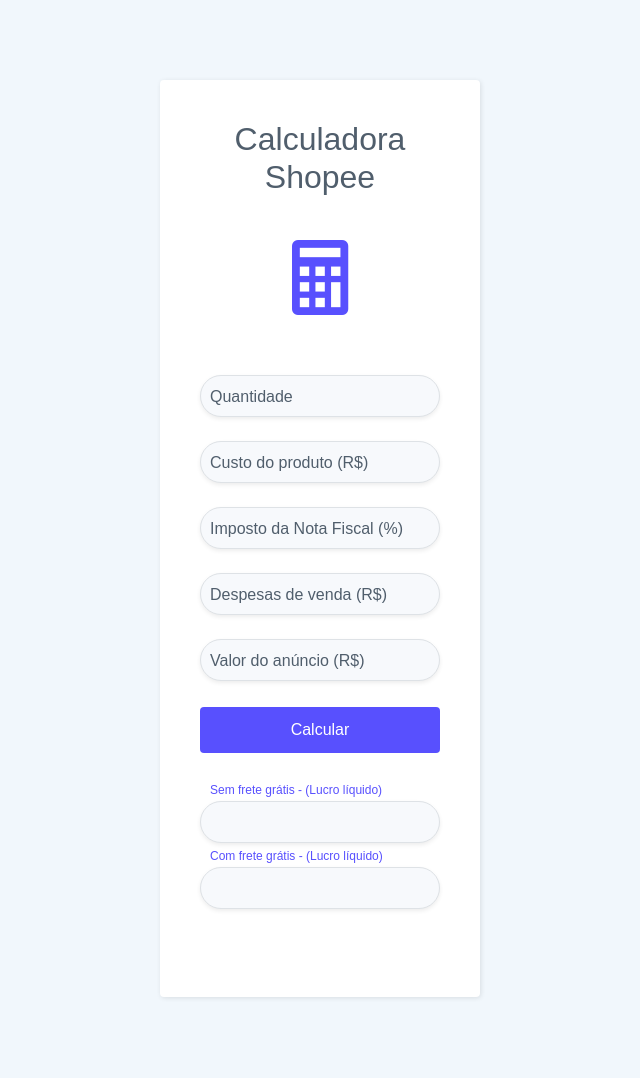
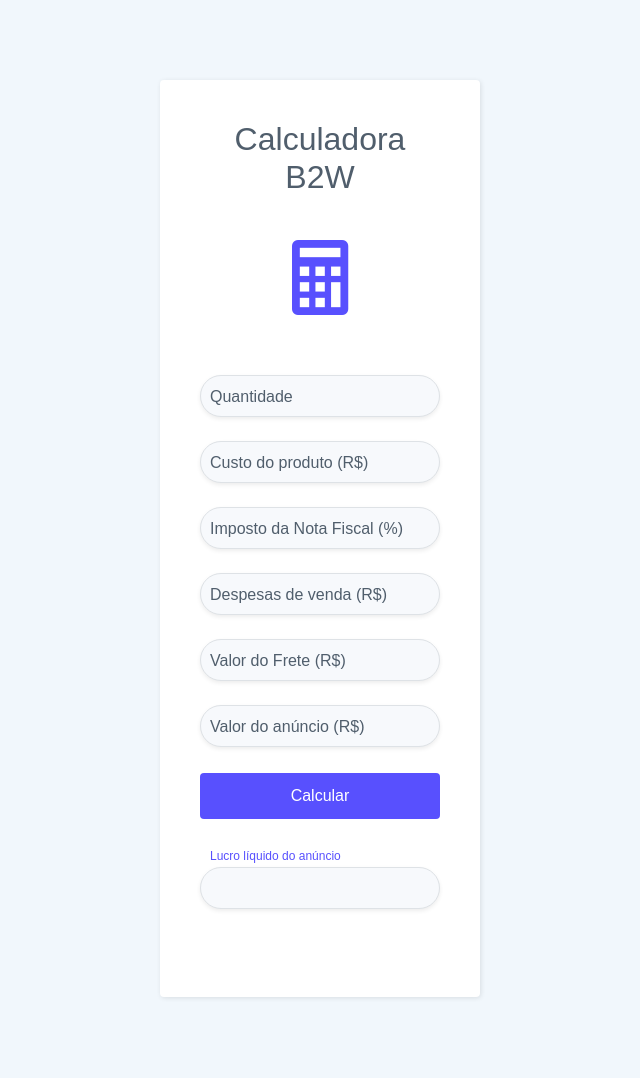
Before and after one commit to thaianramalho/FormularioHtmlProjeto, a PHP site: page /calculadora-b2w.php in a window 1280 px wide. Shown: the part 72-1150 px from the top of the page, without its empty margins (320-960 px from the left). Run offline with PHP 8.4, Linux system fonts and the light colour scheme; some web fonts are replaced.

Commit message:
adicionado number format (2 digitos apos a virgula)

```diff
--- a/calculadora-b2w.php
+++ b/calculadora-b2w.php
@@ -1,14 +1,14 @@
 <?php
 // definindo constantes
 define('VALOR_LIMITE_TAXA', 79);
-define('TAXA_SEM_FRETE_GRATIS', 12);
-define('TAXA_COM_FRETE_GRATIS', 18);
+define('TAXA_B2W', 16);
 define('VALOR_LIMITE_COMISSAO_SHOPEE', 100);
 // definindo variáveis
 $quantidade = ($_SERVER['REQUEST_METHOD'] == 'POST') ? $_POST['quantidade'] : 0;
 $produto = ($_SERVER['REQUEST_METHOD'] == 'POST') ? $_POST['produto'] : 0;
 $notaFiscal = ($_SERVER['REQUEST_METHOD'] == 'POST') ? $_POST['notaFiscal'] : 0;
 $despesas = ($_SERVER['REQUEST_METHOD'] == 'POST') ? $_POST['despesas'] : 0;
+$frete = ($_SERVER['REQUEST_METHOD'] == 'POST') ? $_POST['frete'] : 0;
 $venda = ($_SERVER['REQUEST_METHOD'] == 'POST') ? $_POST['venda'] : 0;
 $custo = $quantidade * $produto;
 
@@ -17,35 +17,25 @@ $quantidadeR = ($_SERVER['REQUEST_METHOD'] == 'POST') ? $_POST['quantidade'] : "
 $produtoR = ($_SERVER['REQUEST_METHOD'] == 'POST') ? $_POST['produto'] : "";
 $notaFiscalR = ($_SERVER['REQUEST_METHOD'] == 'POST') ? $_POST['notaFiscal'] : "";
 $despesasR = ($_SERVER['REQUEST_METHOD'] == 'POST') ? $_POST['despesas'] : "";
+$freteR = ($_SERVER['REQUEST_METHOD'] == 'POST') ? $_POST['frete'] : "";
 $vendaR = ($_SERVER['REQUEST_METHOD'] == 'POST') ? $_POST['venda'] : "";
 
-//Conta: Preço de venda - (Preço de custo + Porcentagem da nota referente ao preço de venda + Despesas + Taxa Shopee 12% ou 18%)
+//Conta: Preço de venda + Frete - (Preço de custo + Porcentagem da nota referente ao preço de venda + frete + Despesas + Taxa 16% referente a frete + venda)
 
 // função de porcentagem (usada na nota fiscal)
 function porcentagem($porcentagem, $venda){
-    return ($porcentagem / 100) * $venda;
+    return ($porcentagem / 100) * ($venda);
 }
 
-// função da taxa sem frete grátis
-function taxaSemFreteGratis($venda){
-    if ((TAXA_SEM_FRETE_GRATIS / 100) * $venda < VALOR_LIMITE_COMISSAO_SHOPEE){
-        return (TAXA_SEM_FRETE_GRATIS / 100) * $venda;
-    }
-    return VALOR_LIMITE_COMISSAO_SHOPEE;
-}
-
-// função da taxa com frete grátis
-function taxaComFreteGratis($venda){
-    if ((TAXA_COM_FRETE_GRATIS / 100) * $venda < VALOR_LIMITE_COMISSAO_SHOPEE){
-        return (TAXA_COM_FRETE_GRATIS / 100) * $venda;
-    }
-    return VALOR_LIMITE_COMISSAO_SHOPEE;
+//função da taxa da b2w
+function taxab2w($venda, $frete){
+    return (($venda + $frete) * (TAXA_B2W / 100));
 }
 
 // inserindo cálculos em variáveis
-$totalSemFrete = round ($venda - ($custo + porcentagem($notaFiscal, $venda) + $despesas + taxaSemFreteGratis($venda)), 2);
+$totalSemFrete = number_format(($venda - ($custo + porcentagem($notaFiscal, $venda) + $despesas)), 2);
 
-$totalComFrete = round ($venda - ($custo + porcentagem($notaFiscal, $venda) + $despesas + taxaComFreteGratis($venda)), 2);
+$totalComFrete = number_format(($venda - ($custo + porcentagem($notaFiscal, $venda) + $despesas)), 2);
 ?>
 
 <!DOCTYPE html>
@@ -54,7 +44,7 @@ $totalComFrete = round ($venda - ($custo + porcentagem($notaFiscal, $venda) + $d
 <head>
     <meta charset="utf-8">
     <meta name="viewport" content="width=device-width, initial-scale=1.0, shrink-to-fit=no">
-    <title>Calculadora Shopee</title>
+    <title>Calculadora B2W</title>
     <meta name="theme-color" content="#5850fe">
     <link rel="icon" type="image/png" sizes="640x426" href="assets/img/ML%20Logo.png">
     <link rel="icon" type="image/png" sizes="640x426" href="assets/img/Excel%20logo.png">
@@ -93,7 +83,7 @@ $totalComFrete = round ($venda - ($custo + porcentagem($notaFiscal, $venda) + $d
     </nav>
     <section class="login-clean" title="Quantidade" style="background: rgb(241, 247, 252);">
         <form method="post" name="cad" action="#resultado">
-            <h2 class="text-center">Calculadora Shopee</h2>
+            <h2 class="text-center">Calculadora B2W</h2>
             <div class="illustration">
                 <i class="icon ion-ios-calculator" style="border-color: #5850fe;color: #5850fe;"></i></div>
             <div class="mb-4 inputBox">
@@ -109,6 +99,9 @@ $totalComFrete = round ($venda - ($custo + porcentagem($notaFiscal, $venda) + $d
                 <input autocomplete="off" class="border rounded-pill shadow-sm form-control inputUser" type="number" pattern="[0-9]+([,\.][0-9]+)?" step="any" value="<?php echo $despesasR ?>" name="despesas" id="despesas" min="0" required inputmode="numeric" style="border-color: #5850fe;--bs-primary: #5850fe;--bs-primary-rgb: 88,80,254;">
                 <label for="despesas" class="labelInput">Despesas de venda (R$)</label></div>
             <div class="mb-4 inputBox">
+                <input autocomplete="off" class="border rounded-pill shadow-sm form-control inputUser" type="number" pattern="[0-9]+([,\.][0-9]+)?" step="any" value="<?php echo $freteR ?>" name="frete" id="frete" min="0" required inputmode="numeric" style="border-color: #5850fe;--bs-primary: #5850fe;--bs-primary-rgb: 88,80,254;">
+                <label for="frete" class="labelInput">Valor do Frete (R$)</label></div>
+            <div class="mb-4 inputBox">
                 <input autocomplete="off" class="border rounded-pill shadow-sm form-control inputUser" type="number" pattern="[0-9]+([,\.][0-9]+)?" step="any" value="<?php echo $vendaR ?>" name="venda" id="venda" min="0" required inputmode="numeric" style="border-color: #5850fe;--bs-primary: #5850fe;--bs-primary-rgb: 88,80,254;" min="1">
                 <label for="venda" class="labelInput">Valor do anúncio (R$)</label></div>
             <div class="mb-4 inputBox">
@@ -117,13 +110,13 @@ $totalComFrete = round ($venda - ($custo + porcentagem($notaFiscal, $venda) + $d
             <section id="resultado">
                 <div class="mb-5 inputBox">
                     <div class="inputUserResultado inputBox">
-                        <p class="smallTitle">Sem frete grátis - (Lucro líquido)</p>
+                        <p class="smallTitle">Lucro líquido do anúncio</p>
                         <input class="border rounded-pill shadow-sm form-control mb-4" readonly name="resultadoSemFrete" style="border-color: #5850fe;--bs-primary: #5850fe;--bs-primary-rgb: 88,80,254;">
                         <b><label for="resultadoSemFrete" class="resultadoInput"><?php echo ($_SERVER['REQUEST_METHOD'] == 'POST') ? 'R$'.$totalSemFrete : "" ?></label></b></div>
-                        <div class="inputUserResultado inputBox">
+                        <!-- <div class="inputUserResultado inputBox">
                         <p class="smallTitle">Com frete grátis - (Lucro líquido)</p>
                         <input class="mb-4 border rounded-pill shadow-sm form-control" readonly name="resultadoComFrete" style="border-color: #5850fe;--bs-primary: #5850fe;--bs-primary-rgb: 88,80,254;">
-                        <b><label for="resultadoComFrete" class="resultadoInput"><?php echo ($_SERVER['REQUEST_METHOD'] == 'POST') ? 'R$'.$totalComFrete : "" ?></label><b></div>
+                        <b><label for="resultadoComFrete" class="resultadoInput"><?php echo ($_SERVER['REQUEST_METHOD'] == 'POST') ? 'R$'.$totalComFrete : "" ?></label><b></div> -->
                 </div>
             </section>
         </form>
--- a/calculadora-ml.php
+++ b/calculadora-ml.php
@@ -22,10 +22,10 @@ $premiumR = ($_SERVER['REQUEST_METHOD'] == 'POST') ? $_POST['premium'] : "";
 $vendaR = ($_SERVER['REQUEST_METHOD'] == 'POST') ? $_POST['venda'] : "";
 
 $calculoclassico = calculoAnuncioClassico($custo, porcentagem($notaFiscal,$venda), porcentagem($classico, $venda), $frete, $despesas, $venda);
-$totalclassico = round($venda - $calculoclassico, 2);
+$totalclassico = number_format(($venda - $calculoclassico), 2);
 
 $calculopremium = calculoAnuncioPremium($custo , porcentagem($notaFiscal,$venda), porcentagem($premium, $venda), $frete, $despesas, $venda);
-$totalpremium = round($venda - $calculopremium, 2);
+$totalpremium = number_format(($venda - $calculopremium), 2);
 
 // função de porcentagem (usada na nota fiscal)
 function porcentagem($porcentagem, $venda){
--- a/calculadora-shopee.php
+++ b/calculadora-shopee.php
@@ -43,9 +43,9 @@ function taxaComFreteGratis($venda){
 }
 
 // inserindo cálculos em variáveis
-$totalSemFrete = round ($venda - ($custo + porcentagem($notaFiscal, $venda) + $despesas + taxaSemFreteGratis($venda)), 2);
+$totalSemFrete = number_format(($venda - ($custo + porcentagem($notaFiscal, $venda) + $despesas + taxaSemFreteGratis($venda))), 2);
 
-$totalComFrete = round ($venda - ($custo + porcentagem($notaFiscal, $venda) + $despesas + taxaComFreteGratis($venda)), 2);
+$totalComFrete = number_format(($venda - ($custo + porcentagem($notaFiscal, $venda) + $despesas + taxaComFreteGratis($venda))), 2);
 ?>
 
 <!DOCTYPE html>
```
